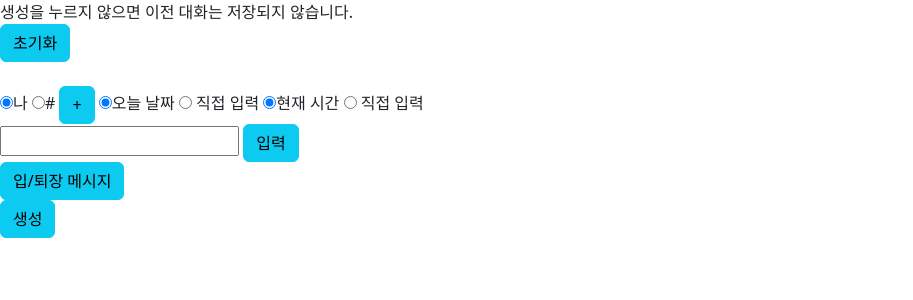
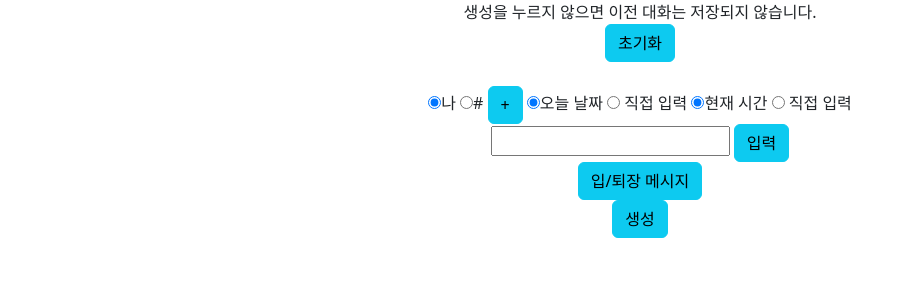
Before and after one commit to M1nsong-Kim/practice-msg, a Spring Boot app: page /generator/talk in a window 1280 px wide. Shown: the top 300 px of the page, without its empty margins (0-913 px from the left). Run offline with Spring Boot 4, Linux system fonts and the light colour scheme.

Commit message:
CSS: talk 가운데 정렬

```diff
--- a/src/main/resources/templates/generator/talk.html
+++ b/src/main/resources/templates/generator/talk.html
@@ -11,6 +11,8 @@
 	<script src="https://cdn.jsdelivr.net/npm/bootstrap@5.3.1/dist/js/bootstrap.bundle.min.js" integrity="sha384-HwwvtgBNo3bZJJLYd8oVXjrBZt8cqVSpeBNS5n7C8IVInixGAoxmnlMuBnhbgrkm" crossorigin="anonymous"></script>
 </head>
 <body>
+	<div class="container">
+		<div class="text-center">
 			<div>
 				<div>생성을 누르지 않으면 이전 대화는 저장되지 않습니다.</div>
 				<button type="button" class="btn btn-info">초기화</button>
@@ -58,5 +60,7 @@
 					<a href="#" download>생성</a>
 				 -->
 			</div>
+		</div>
+	</div>
 </body>
 </html>
```
Lines whose indentation alone changed are shown as unchanged.
